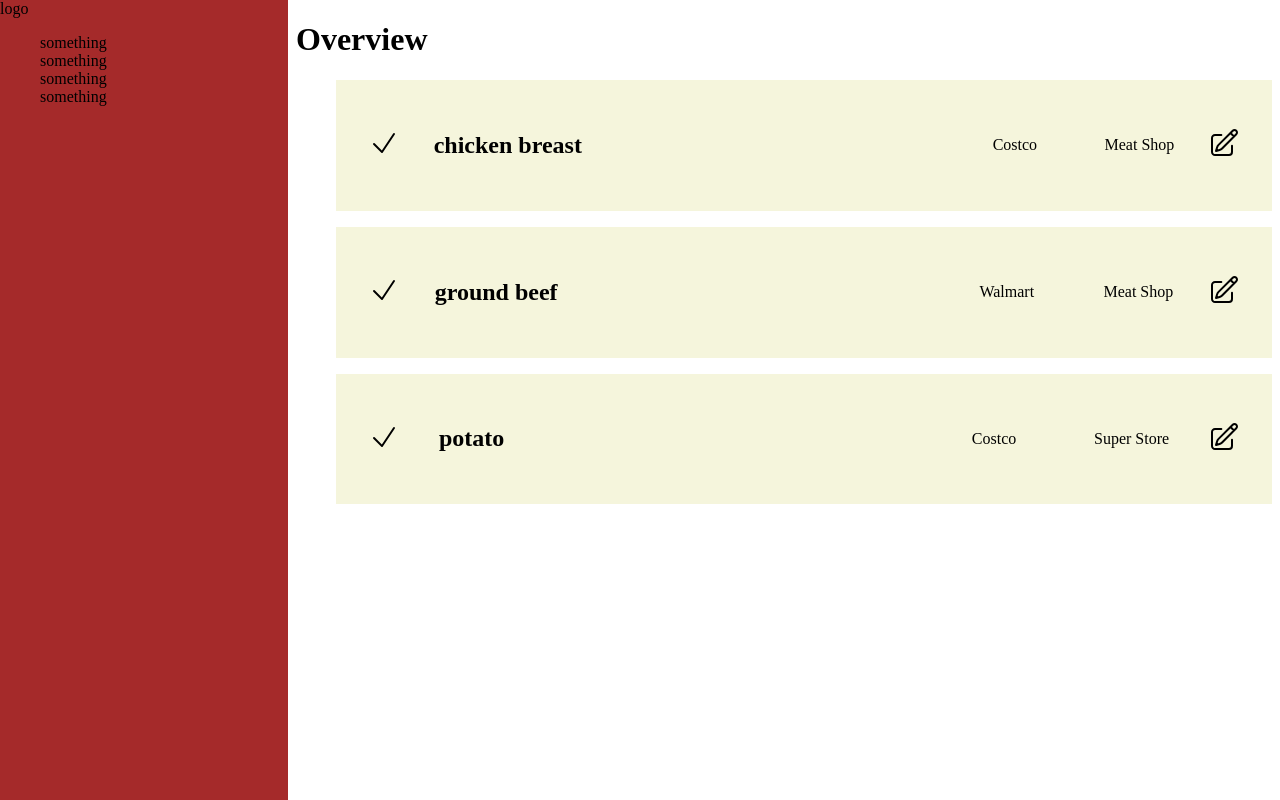
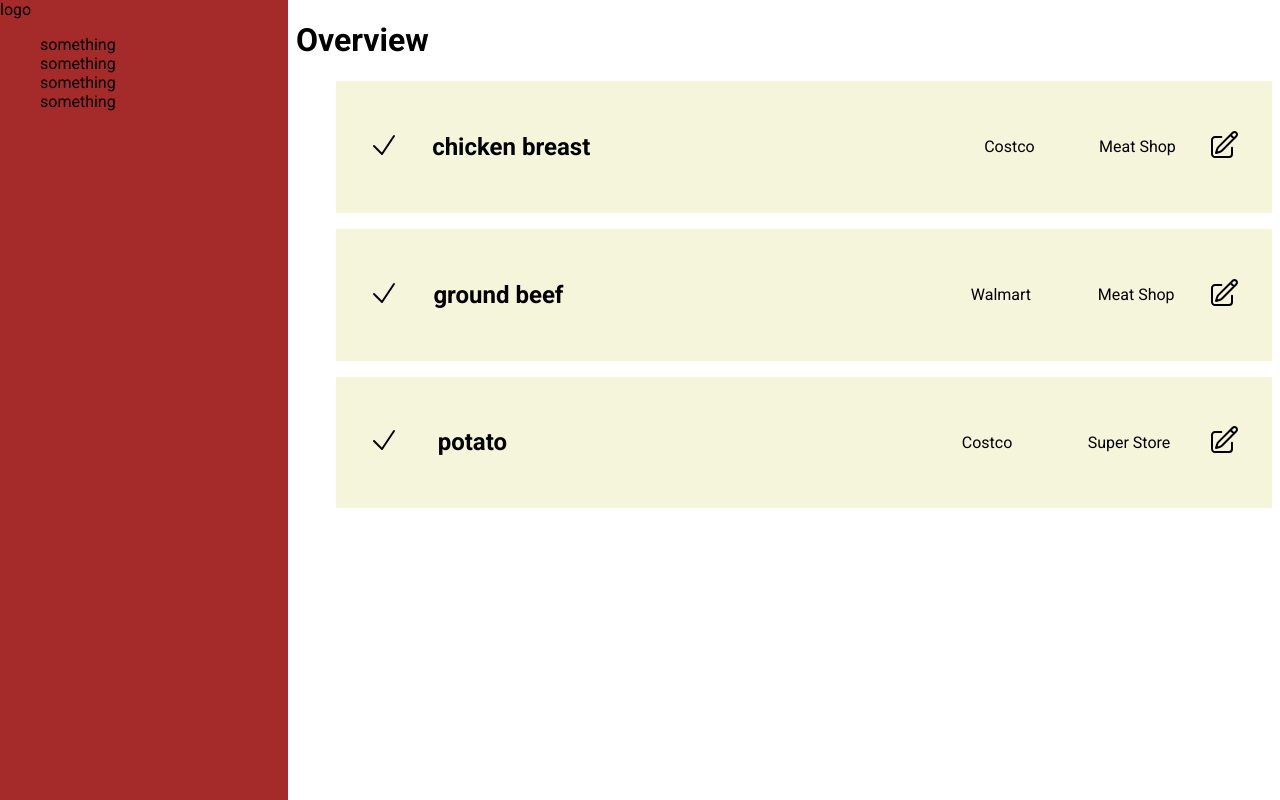
Before and after one commit to teaRain9/household-inventory, a Next.js app: page / in a window 1280 px wide. Built offline with nearby package versions, Linux system fonts and the light colour scheme.

Commit message:
styling basic components

```diff
--- a/dummy-data.js
+++ b/dummy-data.js
@@ -42,8 +42,8 @@ const DUMMY_ITEMS = [
     id: 'i1',
     name: 'Hot Sauce',
     shoppingCenter: [
-      DUMMY_SHOPS[0].name,
-      DUMMY_SHOPS[1].name,
+      DUMMY_SHOPS[0],
+      DUMMY_SHOPS[1],
     ],
     pool: 'shopping-list',
     user: DUMMY_USERS[0].userName,
@@ -53,8 +53,8 @@ const DUMMY_ITEMS = [
     id: 'i2',
     name: 'chicken breast',
     shoppingCenter: [
-      DUMMY_SHOPS[0].name,
-      DUMMY_SHOPS[4].name,
+      DUMMY_SHOPS[0],
+      DUMMY_SHOPS[4],
     ],
     pool: 'in-stock',
     user: DUMMY_USERS[0].userName,
@@ -65,8 +65,8 @@ const DUMMY_ITEMS = [
     id: 'i3',
     name: 'ground beef',
     shoppingCenter: [
-      DUMMY_SHOPS[1].name,
-      DUMMY_SHOPS[4].name,
+      DUMMY_SHOPS[1],
+      DUMMY_SHOPS[4],
     ],
     pool: 'shopping-list',
     user: DUMMY_USERS[1].userName,
@@ -76,8 +76,8 @@ const DUMMY_ITEMS = [
     id: 'i4',
     name: 'potato',
     shoppingCenter: [
-      DUMMY_SHOPS[0].name,
-      DUMMY_SHOPS[3].name,
+      DUMMY_SHOPS[0],
+      DUMMY_SHOPS[3],
     ],
     pool: 'shopping-list',
     user: DUMMY_USERS[0].userName,
@@ -87,8 +87,8 @@ const DUMMY_ITEMS = [
     id: 'i5',
     name: 'tomato',
     shoppingCenter: [
-      DUMMY_SHOPS[1].name,
-      DUMMY_SHOPS[2].name,
+      DUMMY_SHOPS[1],
+      DUMMY_SHOPS[2],
     ],
     pool: 'shopping-list',
     user: DUMMY_USERS[1].userName,
@@ -98,7 +98,7 @@ const DUMMY_ITEMS = [
     id: 'i6',
     name: 'bazooka',
     shoppingCenter: [
-      DUMMY_SHOPS[0].name,
+      DUMMY_SHOPS[0],
     ],
     pool: 'unassigned',
     user: DUMMY_USERS[0].userName,
@@ -108,7 +108,7 @@ const DUMMY_ITEMS = [
     id: 'i7',
     name: 'grenade',
     shoppingCenter: [
-      DUMMY_SHOPS[0].name,
+      DUMMY_SHOPS[0],
     ],
     pool: 'unassigned',
     user: DUMMY_USERS[1].userName,
@@ -118,8 +118,8 @@ const DUMMY_ITEMS = [
     id: 'i8',
     name: 'rice',
     shoppingCenter: [
-      DUMMY_SHOPS[1].name,
-      DUMMY_SHOPS[4].name,
+      DUMMY_SHOPS[1],
+      DUMMY_SHOPS[4],
     ],
     pool: 'in-stock',
     user: DUMMY_USERS[1].userName,
--- /dev/null
+++ b/src/components/icons/checkbox.js
@@ -0,0 +1,11 @@
+import { useState } from 'react';
+
+function CheckboxIcon() {
+
+
+    return (
+        <></>
+    );
+}
+
+export default CheckboxIcon;
--- a/src/components/icons/edit.js
+++ b/src/components/icons/edit.js
@@ -1,13 +1,21 @@
 function EditIcon() {
   return (
-    <div >
-      <svg xmlns="http://www.w3.org/2000/svg" fill="none" viewBox="0 0 24 24" stroke-width="1.5" stroke="currentColor"
-           className="w-4 h-4" width="2rem">
-        <path stroke-linecap="round" stroke-linejoin="round"
-              d="M16.862 4.487l1.687-1.688a1.875 1.875 0 112.652 2.652L10.582 16.07a4.5 4.5 0 01-1.897 1.13L6 18l.8-2.685a4.5 4.5 0 011.13-1.897l8.932-8.931zm0 0L19.5 7.125M18 14v4.75A2.25 2.25 0 0115.75 21H5.25A2.25 2.25 0 013 18.75V8.25A2.25 2.25 0 015.25 6H10"/>
+    <div>
+      <svg
+        xmlns="http://www.w3.org/2000/svg"
+        fill="none"
+        viewBox="0 0 24 24"
+        strokeWidth="1.5"
+        stroke="currentColor"
+        className="w-4 h-4"
+        width="2rem"
+      >
+        <path
+          strokeLinecap="round"
+          strokeLinejoin="round"
+          d="M16.862 4.487l1.687-1.688a1.875 1.875 0 112.652 2.652L10.582 16.07a4.5 4.5 0 01-1.897 1.13L6 18l.8-2.685a4.5 4.5 0 011.13-1.897l8.932-8.931zm0 0L19.5 7.125M18 14v4.75A2.25 2.25 0 0115.75 21H5.25A2.25 2.25 0 013 18.75V8.25A2.25 2.25 0 015.25 6H10"
+        />
       </svg>
-
-
     </div>
   );
 }
--- a/src/components/layout/layout.js
+++ b/src/components/layout/layout.js
@@ -4,7 +4,7 @@ function Layout(props) {
     return (
       <Fragment>
         <MainHeader/>
-        <main class='main'>{props.children}</main>
+        <main className='main'>{props.children}</main>
       </Fragment>
     );
 }
--- a/src/components/shopping-list/shopping-list.js
+++ b/src/components/shopping-list/shopping-list.js
@@ -4,9 +4,8 @@ function ShoppingList({items}) {
   return (
     <ul>
       {items.map((item) => (
-        <li>
+        <li key={item.id}>
           <ShoppingItem
-            key={item.id}
             name={item.name}
             shopList={item.shoppingCenter}
             urgent={item.isUrgent}
--- a/src/components/shopping-list/shoppingItem.js
+++ b/src/components/shopping-list/shoppingItem.js
@@ -2,6 +2,7 @@ import CheckIcon from "../icons/check";
 
 import classes from "./shoppingItem.module.css";
 import EditIcon from "@/components/icons/edit";
+import CheckboxIcon from "../icons/checkbox";
 
 function ShoppingItem({ name, shopList, urgent }) {
   return (
@@ -12,7 +13,7 @@ function ShoppingItem({ name, shopList, urgent }) {
       <h2 className={classes.title}>{name}</h2>
       <ul className={classes.shop_center}>
         {shopList.map((shop) => {
-          return <li>{shop}</li>;
+          return <li key={shop.id}>{shop.name}</li>;
         })}
       </ul>
       <div className={classes.other_icons}>
--- a/src/pages/_document.js
+++ b/src/pages/_document.js
@@ -4,10 +4,16 @@ export default function Document() {
   return (
     <Html lang="en">
       <Head />
+      <link rel="preconnect" href="https://fonts.googleapis.com" />
+      <link rel="preconnect" href="https://fonts.gstatic.com" crossorigin />
+      <link
+        href="https://fonts.googleapis.com/css2?family=Roboto:wght@100;300;400;500;700;900&display=swap"
+        rel="stylesheet"
+      ></link>
       <body>
         <Main />
         <NextScript />
       </body>
     </Html>
-  )
+  );
 }
--- a/src/styles/globals.css
+++ b/src/styles/globals.css
@@ -1,3 +1,6 @@
+:root {
+    font-family: 'Roboto', sans-serif;
+}
 ul {
     list-style: none;
 }
```
Also changed, not shown: src/components/icons/checkbox.css (added).
